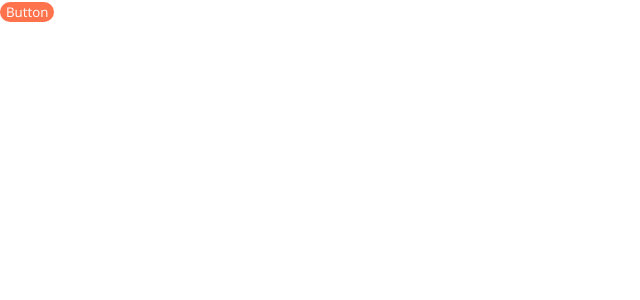
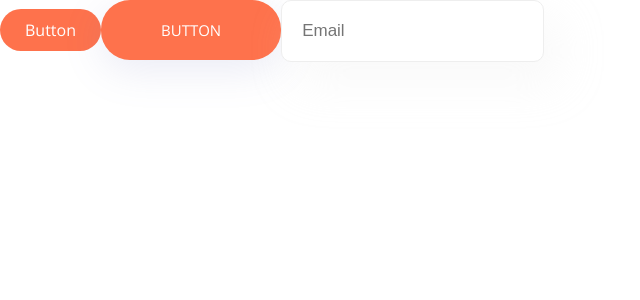
Before and after one commit to ToyLess78/food-delivery-reaction-ts-learn, a React (Vite) app: page / in a window 1280 px wide. Shown: the top 300 px of the page, without its empty margins (0-640 px from the left). Built offline with nearby package versions, Linux system fonts and the light colour scheme.

Commit message:
Part 1: Transition to TypeScript > Exercise - Creating a button and input

```diff
--- a/src/App.tsx
+++ b/src/App.tsx
@@ -1,5 +1,6 @@
 import Button from './components/Button/Button.tsx';
 import {useState, MouseEvent} from 'react';
+import Input from './components/Input/Input.tsx';
 
 function App() {
 
@@ -11,6 +12,8 @@
 	return (
 		<>
 			<Button onClick={addCounter}>Button</Button>
+			<Button appearance='big' onClick={addCounter}>Button</Button>
+			<Input placeholder='Email'/>
 		</>
 	);
 }
--- a/src/components/Button/Button.props.ts
+++ b/src/components/Button/Button.props.ts
@@ -1,5 +1,6 @@
 import {ButtonHTMLAttributes, ReactNode} from 'react';
 
-export interface ButtonProps extends ButtonHTMLAttributes<HTMLButtonElement>{
-    children: ReactNode
+export interface ButtonProps extends ButtonHTMLAttributes<HTMLButtonElement> {
+    children: ReactNode;
+    appearance?: 'big' | 'small';
 }
--- a/src/components/Button/Button.tsx
+++ b/src/components/Button/Button.tsx
@@ -11,10 +11,13 @@
 	);
 };
 
-function Button({children, className, ...props}: ButtonProps) {
+function Button({children, className, appearance = 'small', ...props}: ButtonProps) {
 
 	return (
-		<button className={cn(styles['button'], styles['accent'], className)} {...props}>{children}</button>
+		<button className={cn(styles['button'], styles['accent'], className, {
+			[styles['small']]: appearance === 'small',
+			[styles['big']]: appearance === 'big'
+		})} {...props}>{children}</button>
 	);
 }
 
--- /dev/null
+++ b/src/components/Input/Input.module.css
@@ -0,0 +1,10 @@
+.input {
+    font-size: 17px;
+    font-style: normal;
+    font-weight: 400;
+    color: var(--text-color);
+    border: 1px solid #EEE;
+    box-shadow: 15px 20px 45px 0px rgba(233, 233, 233, 0.25);
+    border-radius: 10px;
+    padding: 20px;
+}
--- /dev/null
+++ b/src/components/Input/Input.props.ts
@@ -0,0 +1,5 @@
+import {InputHTMLAttributes} from 'react';
+
+export interface InputProps extends InputHTMLAttributes<HTMLInputElement> {
+    isValid?: boolean;
+}
--- /dev/null
+++ b/src/components/Input/Input.tsx
@@ -0,0 +1,14 @@
+import { forwardRef } from 'react';
+import styles from './Input.module.css';
+import cn from 'classnames';
+import { InputProps } from './Input.props';
+
+const Input = forwardRef<HTMLInputElement, InputProps>(function Input({ isValid = true, className, ...props }, ref) {
+	return (
+		<input ref={ref} className={cn(styles['input'], className, {
+			[styles['invalid']]: isValid
+		})} {...props} />
+	);
+});
+
+export default Input;
```
